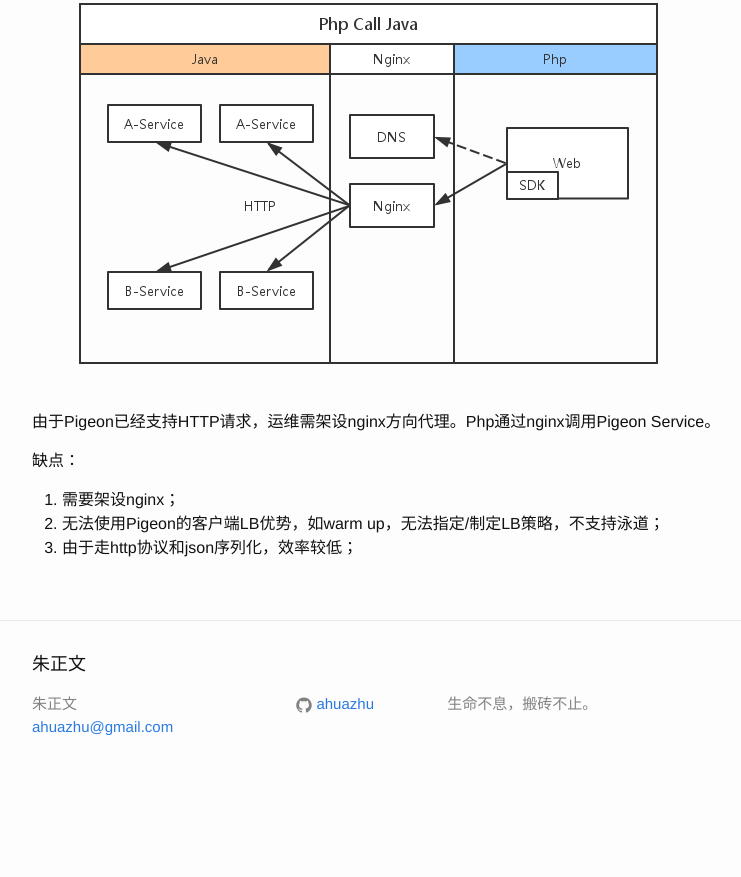
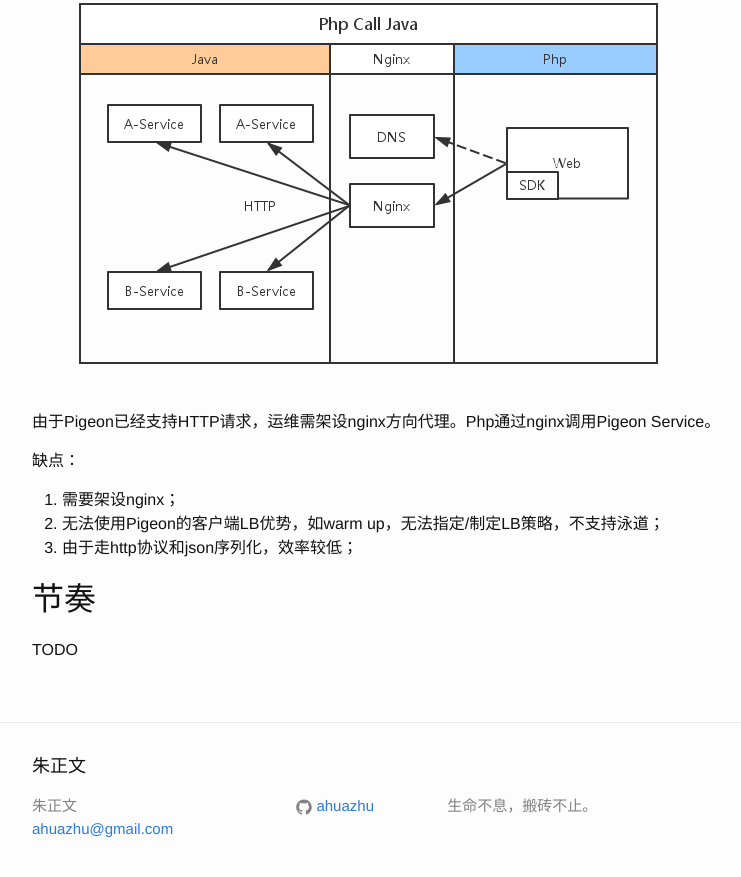
Before and after one commit to ahuazhu/ahuazhu.github.io, a Jekyll site: the page built from _posts/2016-07-06-java-php.markdown, in a window 1280 px wide and 900 px high, scrolled down 1536 px. Shown: the top 877 px of the window, without its empty margins (238-979 px from the left). Built offline with Jekyll 4.4.1, drawn with Linux system fonts in a browser that asks for light colours; before the commit the page ends 2334 px from its top, so only the background shows below that.

Commit message:
add todo

```diff
--- a/_posts/2016-07-06-cat-php.markdown
+++ b/_posts/2016-07-06-cat-php.markdown
@@ -124,3 +124,7 @@ https://github.com/dianping/cat/blob/master/cat-client/src/main/java/com/dianpin
 3. 方案3
 采用zend api 获取runtime 调用堆栈。
 问题：分析zend的调用关系相对复杂。性能有损耗。
+
+## 节奏
+
+TODO
--- a/_posts/2016-07-06-java-php.markdown
+++ b/_posts/2016-07-06-java-php.markdown
@@ -31,3 +31,7 @@ categories: 基础设施搭建
 1. 需要架设nginx；
 2. 无法使用Pigeon的客户端LB优势，如warm up，无法指定/制定LB策略，不支持泳道；
 3. 由于走http协议和json序列化，效率较低；
+
+
+## 节奏
+TODO
```
